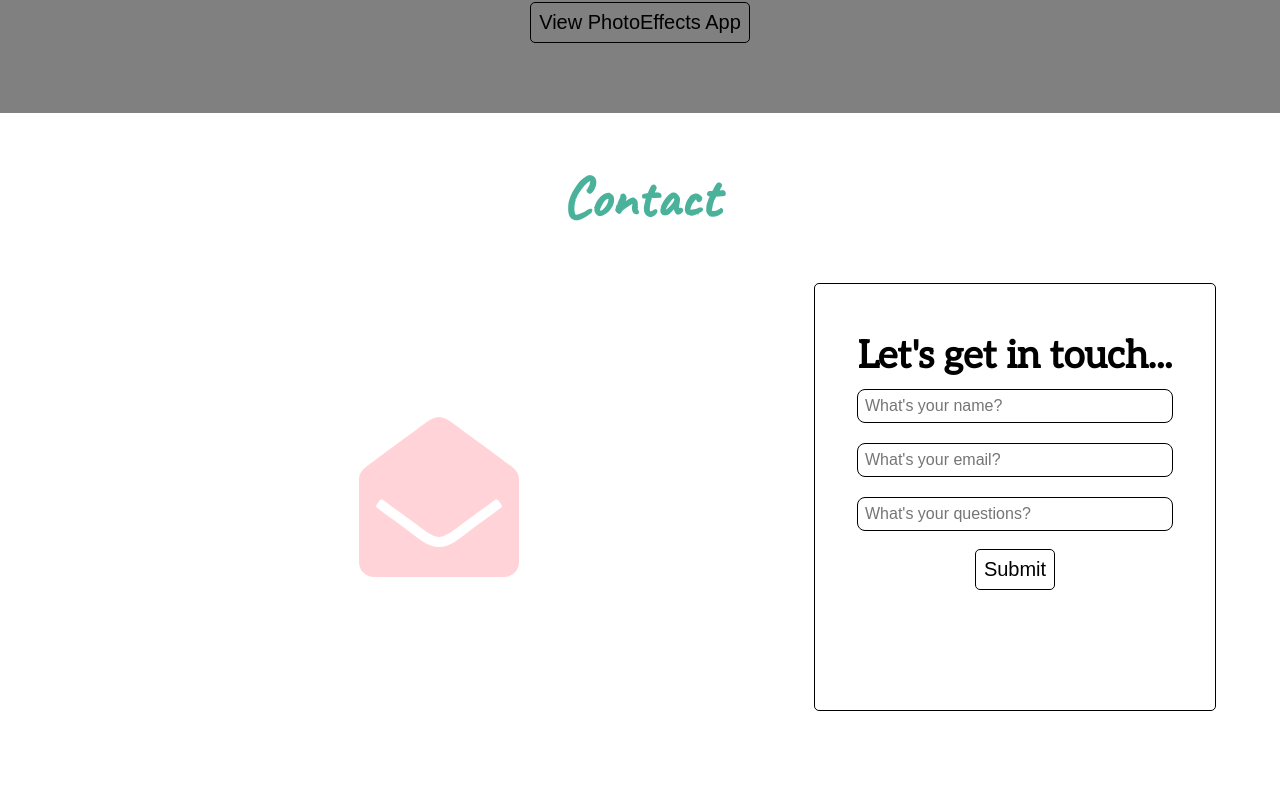
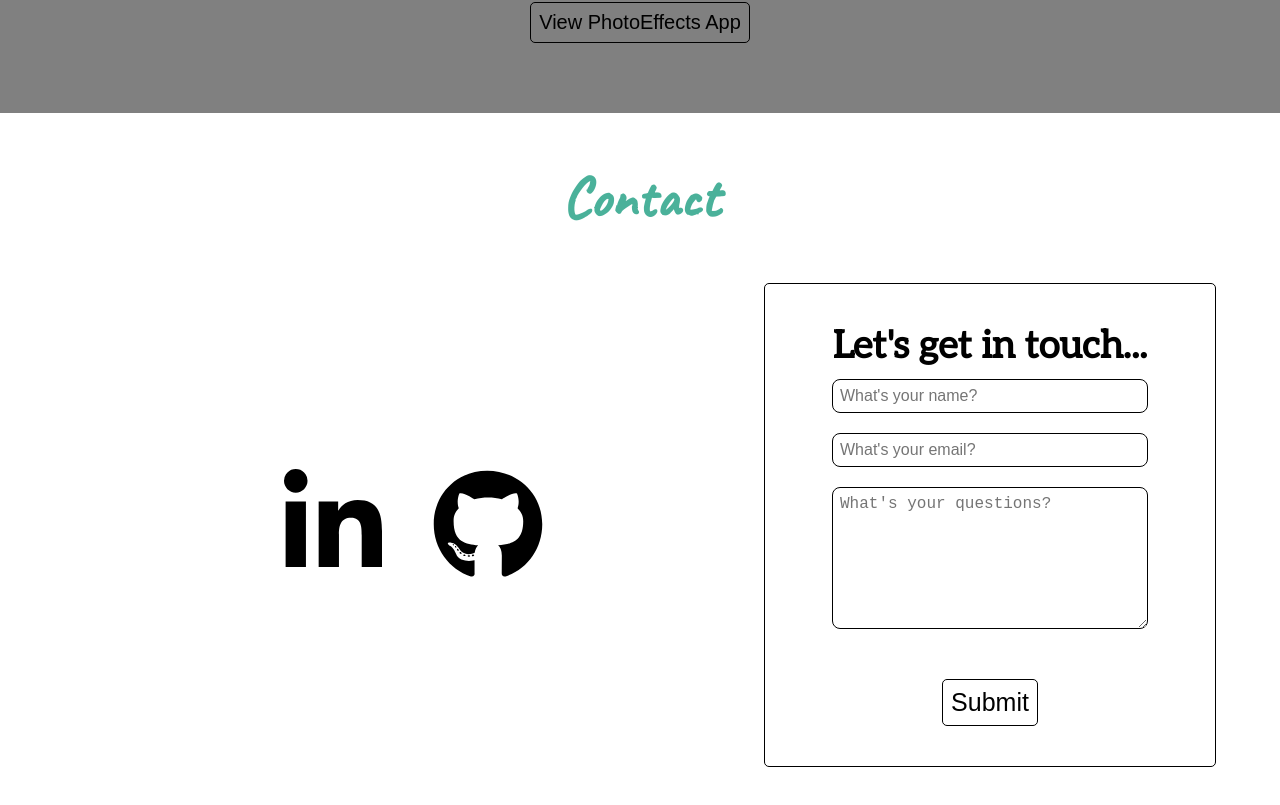
Before and after one commit to Reyaad510/Portfolio, a React (Create React App) app in the folder portfolio/: page / in a window 1280 px wide. Shown: the part 4860-5665 px from the top of the page. Built offline with nearby package versions, Linux system fonts and the light colour scheme.

Commit message:
Added linkedin, github icons

```diff
--- a/portfolio/src/App.css
+++ b/portfolio/src/App.css
@@ -100,7 +100,7 @@ video {
   margin: 0 auto;
 }
 
-button {
+.project-button {
   background: none;
   border: 1px solid black;
   font-size: 20px;
@@ -115,7 +115,7 @@ button {
   margin-bottom: 70px;
 }
 
-button:hover {
+.project-button:hover {
   transform: scale(1.1);
   transition: ease-in-out 0.25s;
 }
--- a/portfolio/src/App.js
+++ b/portfolio/src/App.js
@@ -10,10 +10,14 @@ import bucketVideo from "./bucketlist.mp4";
 
 import { Spring, Trail, animated } from "react-spring/renderprops";
 import { library } from "@fortawesome/fontawesome-svg-core";
-import { fab } from "@fortawesome/free-brands-svg-icons";
+import {
+  fab,
+  faLinkedinIn,
+  faGithub
+} from "@fortawesome/free-brands-svg-icons";
 import { faEnvelopeOpen } from "@fortawesome/free-solid-svg-icons";
 
-library.add(fab, faEnvelopeOpen);
+library.add(fab, faEnvelopeOpen, faLinkedinIn);
 
 const items = ["H", "e", "l", "l", "o", "!"];
 
@@ -72,7 +76,7 @@ class App extends React.Component {
               </p>
             </div>
 
-            <button>
+            <button className="project-button">
               {" "}
               <a
                 href="https://reyaad510.github.io/User-Interface-Project-Week/index.html"
@@ -96,7 +100,7 @@ class App extends React.Component {
                 into the blackhole!
               </p>
             </div>
-            <button>
+            <button className="project-button">
               {" "}
               <a
                 href="https://blackhole-reactapp.netlify.com/"
@@ -118,7 +122,7 @@ class App extends React.Component {
                 create bucket list cards.
               </p>
             </div>
-            <button>
+            <button className="project-button">
               {" "}
               <a
                 href="https://bucketlist-builds.netlify.com/"
@@ -141,7 +145,7 @@ class App extends React.Component {
                 complexity of Photoshop and Canva.
               </p>
             </div>
-            <button>
+            <button className="project-button">
               {" "}
               <a
                 href="https://www.photoeffectsapp.com/"
--- a/portfolio/src/components/Contact/Contact.css
+++ b/portfolio/src/components/Contact/Contact.css
@@ -14,7 +14,6 @@
   display: flex;
   justify-content: center;
   align-items: center;
-  height: 50%;
 }
 
 .iconBox {
@@ -27,12 +26,31 @@
   opacity: 30%;
 }
 
+.icon-space {
+  /* border: 1px solid red; */
+  margin-left: 50px;
+}
+
+.iconSpace:hover {
+  transform: scale(1.1);
+  transition: ease-in-out 0.25s;
+}
+
+.icon-effect {
+  transition: ease-in-out 0.25s;
+}
+
+.icon-effect:hover {
+  transform: scale(1.1);
+  transition: ease-in-out 0.25s;
+}
+
 .formBox {
   /* flex: 1; */
   border: 1px solid black;
   border-radius: 5px;
-  padding: 50px 0px;
-  width: 400px;
+  padding: 40px 0px;
+  width: 450px;
 }
 
 .formBox h3 {
@@ -46,7 +64,8 @@ form {
   /* border: 1px solid green; */
 }
 
-input {
+input,
+textarea {
   width: 300px;
   font-size: 16px;
   border-radius: 8px;
@@ -60,12 +79,12 @@ input {
 .submitButton {
   background: none;
   border: 1px solid black;
-  font-size: 20px;
+  font-size: 25px;
   color: black;
   border-radius: 5px;
   align-self: center;
   padding: 8px;
-  margin-top: 8px;
+  margin-top: 40px;
   cursor: pointer;
   transition: ease-in-out 0.25s;
 }
--- a/portfolio/src/components/Contact/Contact.jsx
+++ b/portfolio/src/components/Contact/Contact.jsx
@@ -19,12 +19,34 @@ class Contact extends React.Component {
           <h2>Contact</h2>
           <div className="flexContact">
             <div className="iconBox">
-              <FontAwesomeIcon
+              {/* <FontAwesomeIcon
                 icon="envelope-open"
                 size="10x"
                 className="colorIcon"
-              />
-              <i class="fab fa-linkedin-in"></i>
+              /> */}
+              <a
+                href="https://www.linkedin.com/in/nicholasrafeek/"
+                target="_blank"
+                rel="noopener noreferrer"
+              >
+                <FontAwesomeIcon
+                  icon={["fab", "linkedin-in"]}
+                  size="7x"
+                  className="icon-effect"
+                />
+              </a>
+
+              <a
+                href="https://github.com/Reyaad510"
+                target="_blank"
+                rel="noopener noreferrer"
+              >
+                <FontAwesomeIcon
+                  icon={["fab", "github"]}
+                  size="7x"
+                  className="icon-space icon-effect"
+                />
+              </a>
             </div>
             <div className="formBox">
               <h3>Let's get in touch...</h3>
@@ -44,7 +66,8 @@ class Contact extends React.Component {
                   name="email"
                   placeholder="What's your email?"
                 />
-                <input
+                <textarea
+                  rows="7"
                   type="text"
                   name="message"
                   placeholder="What's your questions?"
```
